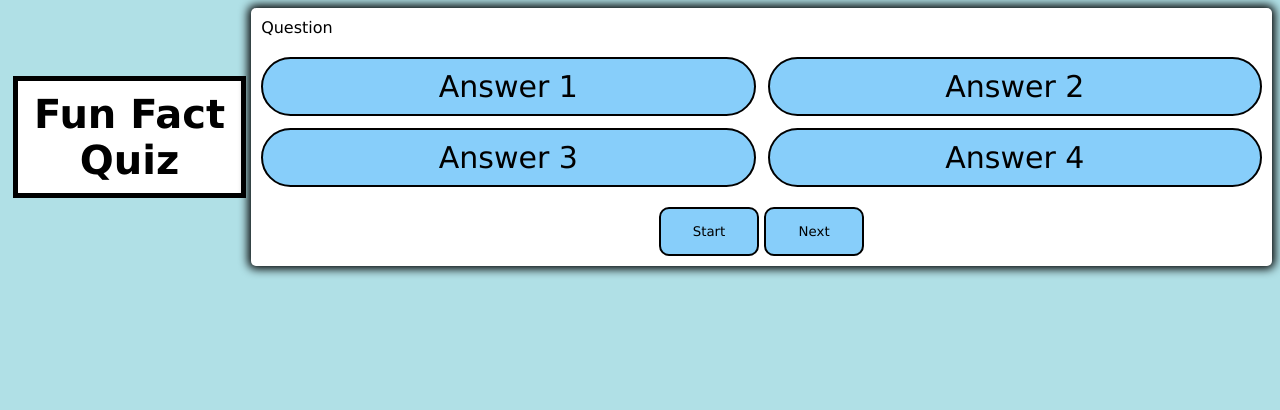
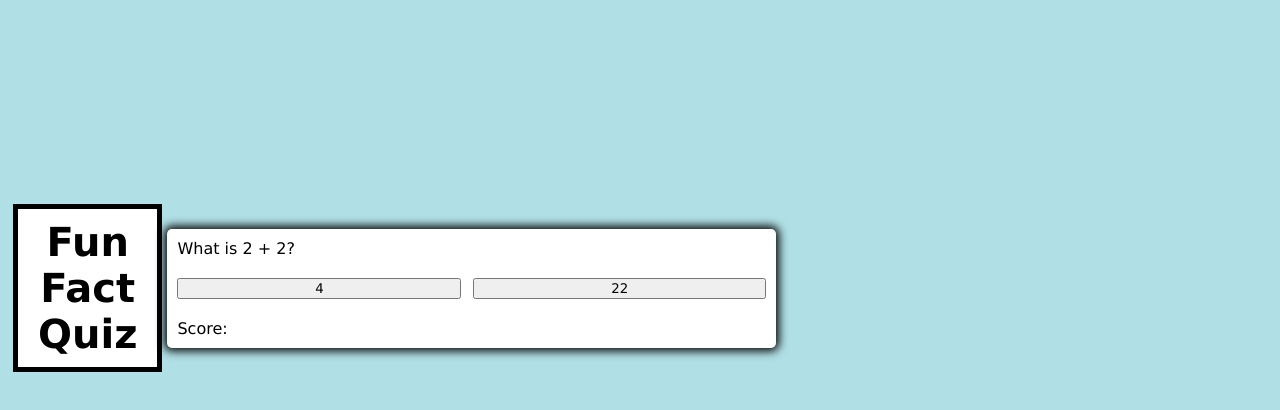
Before and after one commit to JaydenSchuff/Random-Fact-Quiz, a plain HTML site: page index.html in a window 1280 px wide. Both pictures are taken after a click on the button "Start". Drawn offline with Linux system fonts and the light colour scheme.

Commit message:
added js

```diff
--- a/assets/script.js
+++ b/assets/script.js
@@ -0,0 +1,112 @@
+const startBtn = document.getElementById('start')
+const nextBtn = document.getElementById('next')
+const questionContainer = document.getElementById('questionContainer')
+const questionElement = document.getElementById('question')
+const answerBtn = document.getElementById('buttons')
+
+let randomizer, questionList
+
+startBtn.addEventListener('click', startGame)
+nextBtn.addEventListener('click', () => {
+  questionList++
+  nextQuestion()
+})
+
+function startGame() {
+  startBtn.classList.add('hide')
+  randomizer = questions.sort(() => Math.random() - .5)
+  questionList = 0
+  questionContainer.classList.remove('hide')
+  nextQuestion()
+}
+
+function nextQuestion() {
+  resetState()
+  showQuestion(randomizer[questionList])
+}
+
+function showQuestion(question) {
+  questionElement.innerText = question.question
+  question.answers.forEach(answer => {
+    const button = document.createElement('button')
+    button.innerText = answer.text
+    button.classList.add('btn')
+    if (answer.correct) {
+      button.dataset.correct = answer.correct
+    }
+    button.addEventListener('click', selectAnswer)
+    answerBtn.appendChild(button)
+  })
+}
+
+function resetState() {
+  clearStatusClass(document.body)
+  nextBtn.classList.add('hide')
+  while (answerBtn.firstChild) {
+    answerBtn.removeChild(answerBtn.firstChild)
+  }
+}
+
+function selectAnswer(e) {
+  const selectedButton = e.target
+  const correct = selectedButton.dataset.correct
+  setStatusClass(document.body, correct)
+  Array.from(answerBtn.children).forEach(button => {
+    setStatusClass(button, button.dataset.correct)
+  })
+  if (randomizer.length > questionList + 1) {
+    nextBtn.classList.remove('hide')
+  } else {
+    startBtn.innerText = 'Restart'
+    startBtn.classList.remove('hide')
+  }
+}
+
+function setStatusClass(element, correct) {
+  clearStatusClass(element)
+  if (correct) {
+    element.classList.add('correct')
+  } else {
+    element.classList.add('wrong')
+  }
+}
+
+function clearStatusClass(element) {
+  element.classList.remove('correct')
+  element.classList.remove('wrong')
+}
+
+const questions = [
+  {
+    question: 'What is 2 + 2?',
+    answers: [
+      { text: '4', correct: true },
+      { text: '22', correct: false }
+    ]
+  },
+  {
+    question: 'Who is the best YouTuber?',
+    answers: [
+      { text: 'Web Dev Simplified', correct: true },
+      { text: 'Traversy Media', correct: true },
+      { text: 'Dev Ed', correct: true },
+      { text: 'Fun Fun Function', correct: true }
+    ]
+  },
+  {
+    question: 'Is web development fun?',
+    answers: [
+      { text: 'Kinda', correct: false },
+      { text: 'YES!!!', correct: true },
+      { text: 'Um no', correct: false },
+      { text: 'IDK', correct: false }
+    ]
+  },
+  {
+    question: 'What is 4 * 2?',
+    answers: [
+      { text: '6', correct: false },
+      { text: '8', correct: true }
+    ]
+  }
+]
--- a/assets/style.css
+++ b/assets/style.css
@@ -16,6 +16,8 @@ body{
    display: flex;
    justify-content: center;
    align-items: center;
+   width: 60vw;
+   height: 70vh;
 }
 
 .heading{
@@ -42,11 +44,11 @@ h1{
 }
 
 .container{
-   width: 1500px;
    background-color: var(--borderBg);
    border-radius: 5px;
    padding: 10px;
    box-shadow: 0 0 10px 3px;
+   width: 1500px;
 }
 
 #buttons{
@@ -97,3 +99,7 @@ h1{
 #next:hover {
    background-color: aqua;
 }
+
+.hide{
+ display: none;
+}
--- a/index.html
+++ b/index.html
@@ -14,7 +14,7 @@
    </h1>
 
   <content class="container">
-      <div id="questionContainer">
+      <div id="questionContainer" class="hide">
         <div id="question">Question</div>
         <div id="buttons">
           <button class="button">Answer 1</button>
@@ -22,10 +22,11 @@
           <button class="button">Answer 3</button>
           <button class="button">Answer 4</button>
         </div>
+        <content class="score">Score: </content>
       </div>
       <div class="controls">
         <button id="start">Start</button>
-        <button id="next">Next</button>
+        <button id="next" class="hide">Next</button>
       </div>
   </content>
 </body>
```
